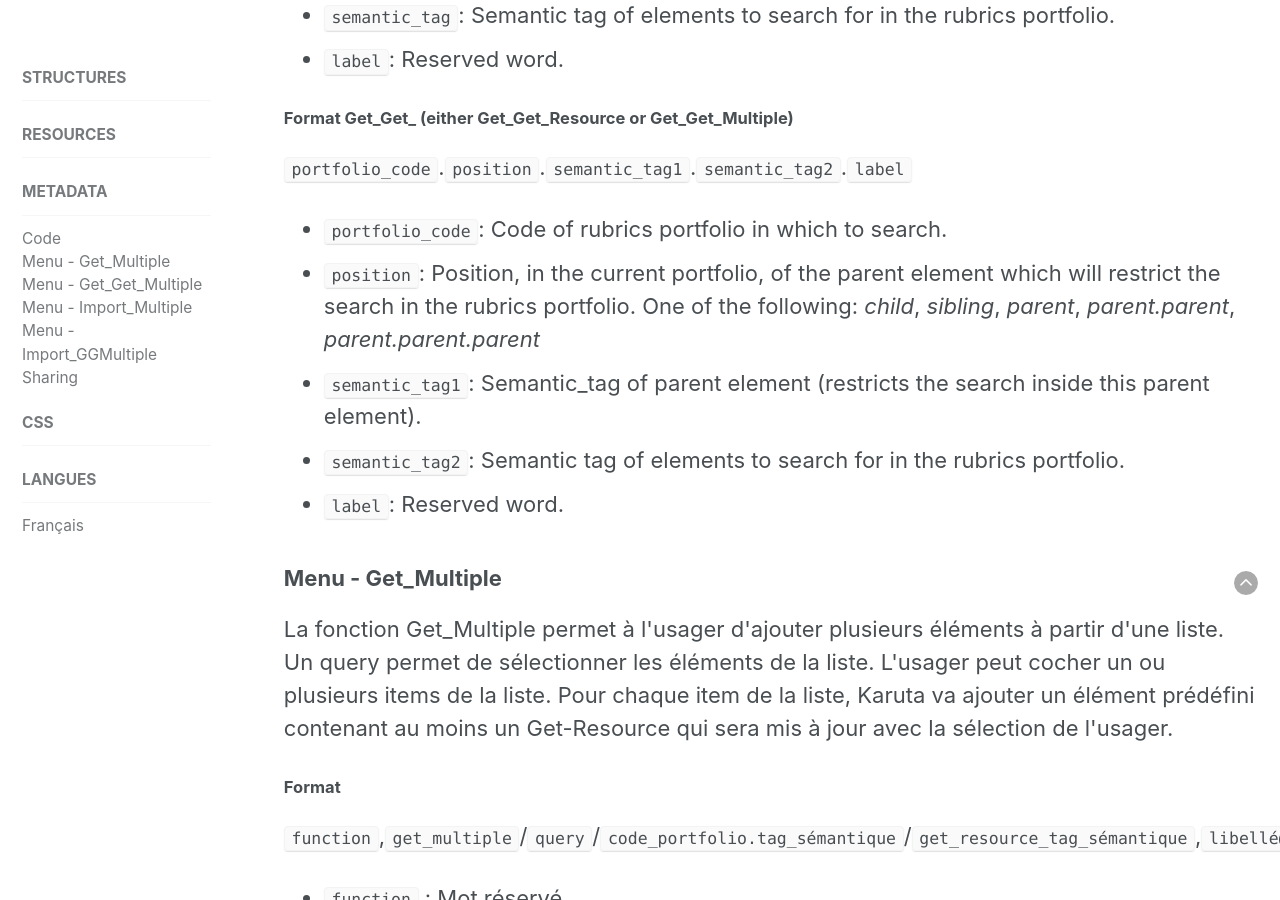
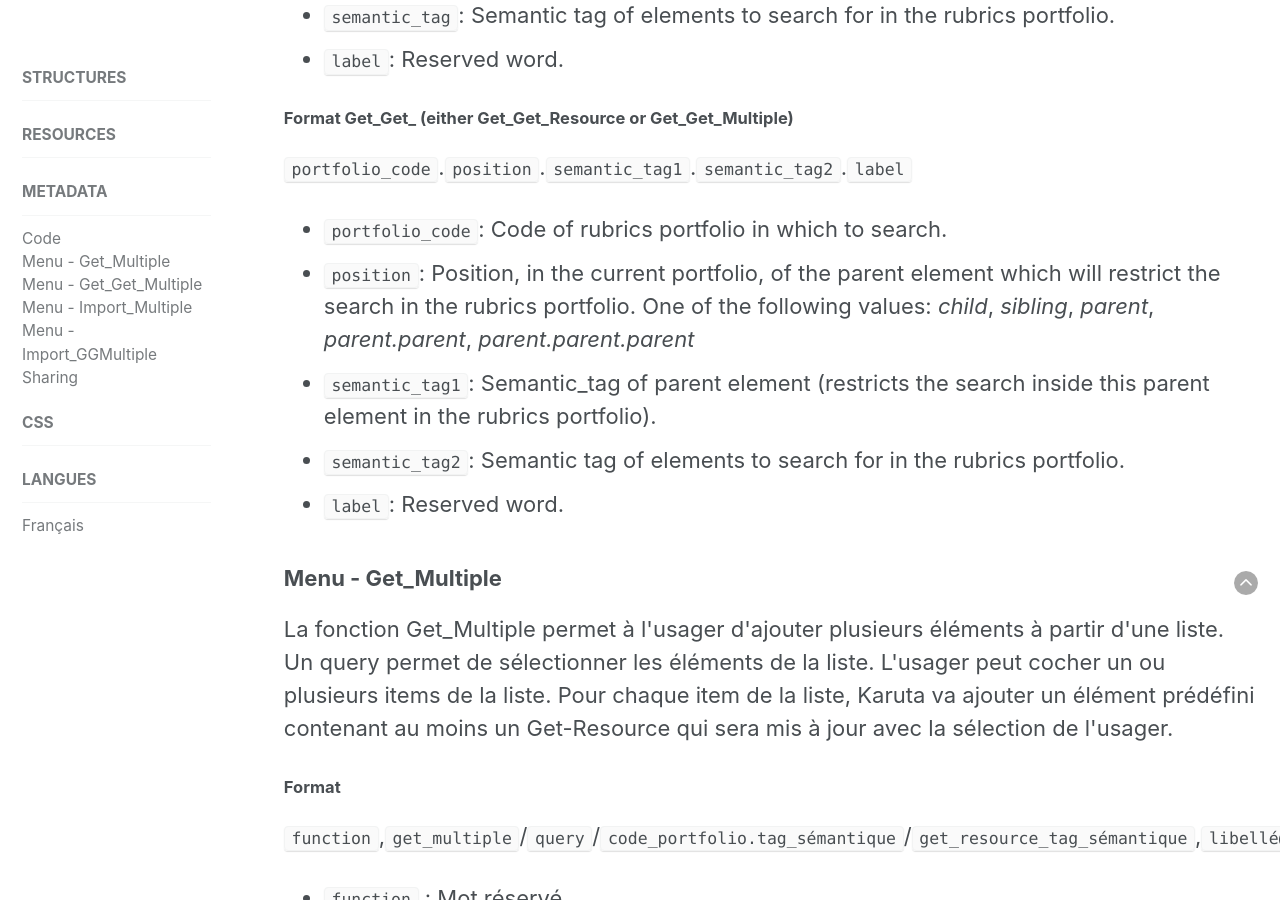
Before and after one commit to karutaproject/karuta-frontend-documentation, a Jekyll site: the page built from _pages/metadata_en.html, in a window 1280 px wide and 900 px high, scrolled down 4559 px. Built offline with Jekyll 4.4.1, drawn with Linux system fonts in a browser that asks for light colours.

Commit message:
Traduction

```diff
--- a/_pages/metadata_en.html
+++ b/_pages/metadata_en.html
@@ -193,10 +193,13 @@ sidebar:
 		<li><code>portfolio_code</code>: Code of rubrics portfolio in which to search.</li>
 		<li>
 			<code>position</code>: Position, in the current portfolio, of the parent element which will
-			restrict the search in the rubrics portfolio. One of the following: <i>child</i>, <i>sibling</i>,
-			<i>parent</i>, <i>parent.parent</i>, <i>parent.parent.parent</i>
+			restrict the search in the rubrics portfolio. One of the following values: <i>child</i>,
+			<i>sibling</i>, <i>parent</i>, <i>parent.parent</i>, <i>parent.parent.parent</i>
 		</li>
-		<li><code>semantic_tag1</code>: Semantic_tag of parent element (restricts the search inside this parent element).</li>
+		<li>
+			<code>semantic_tag1</code>: Semantic_tag of parent element (restricts the search inside this
+			parent element in the rubrics portfolio).
+		</li>
 		<li><code>semantic_tag2</code>: Semantic tag of elements to search for in the rubrics portfolio.</li>
 		<li><code>label</code>: Reserved word.</li>
 	</ul>
```
